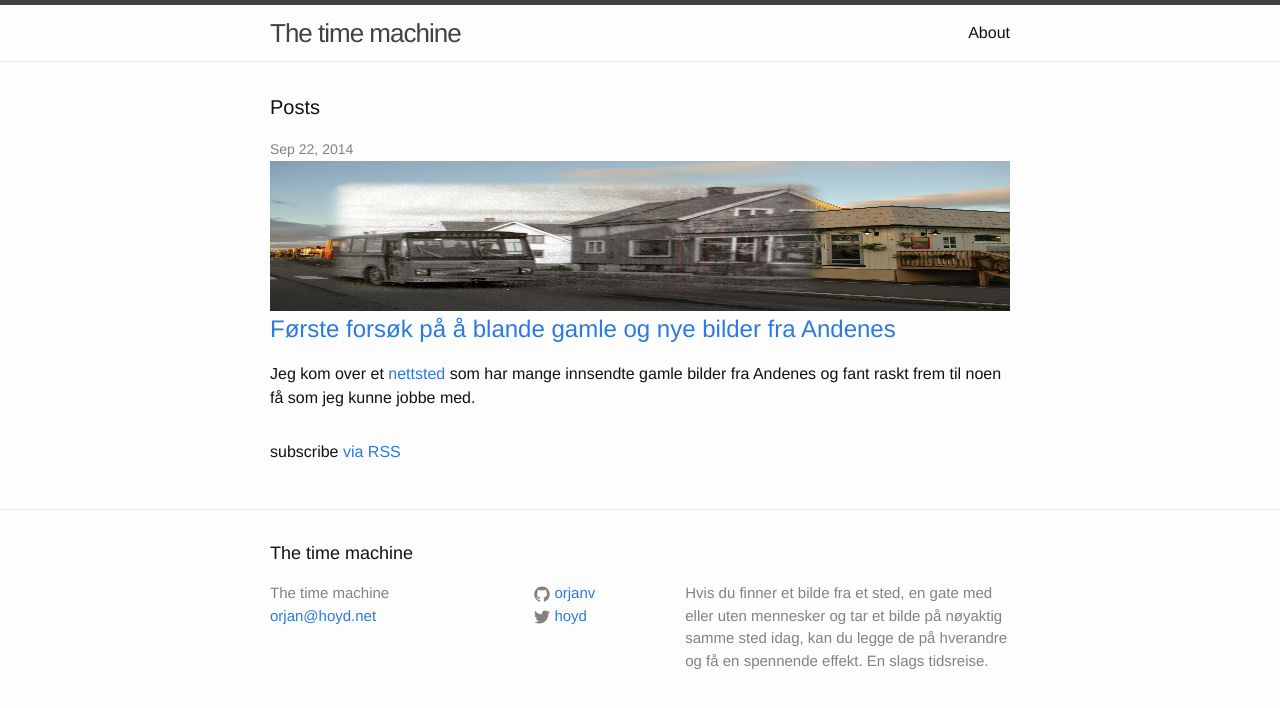
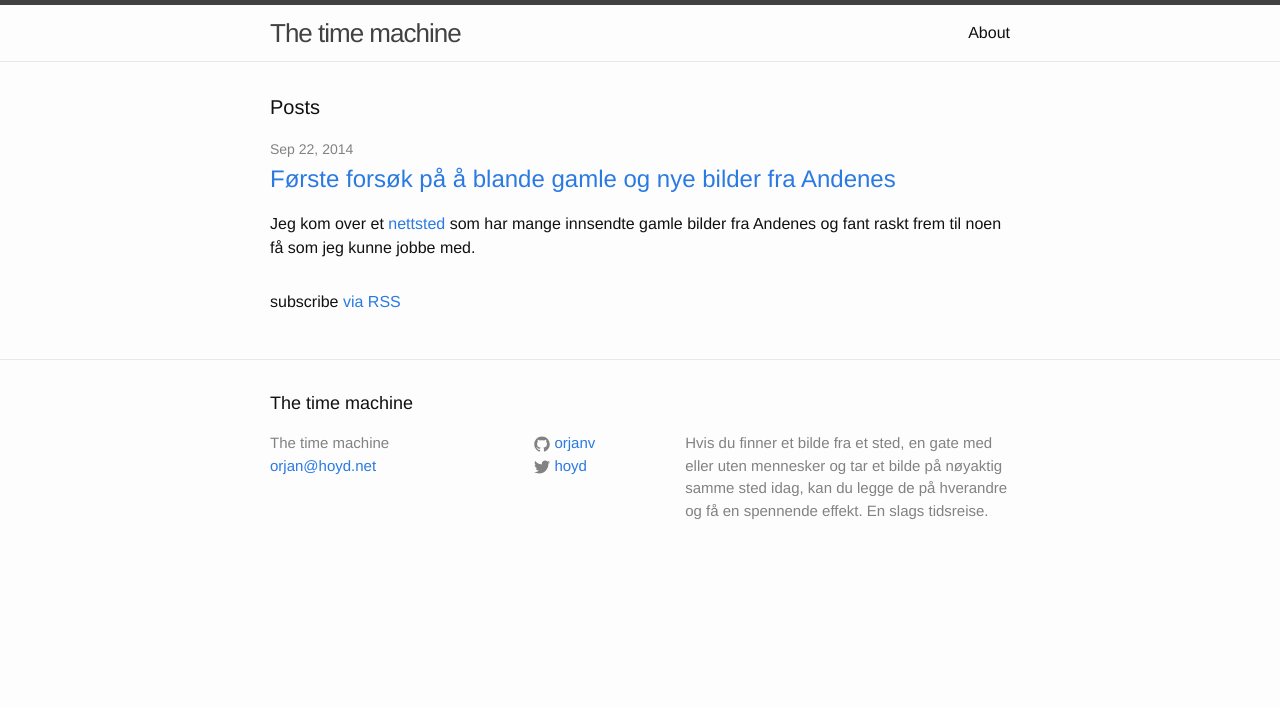
Before and after one commit to orjanv/orjanv.github.io, a Jekyll site: the page built from index.html, in a window 1280 px wide. Shown: the top 708 px of the page. Built offline with Jekyll 4.4.1, drawn with Linux system fonts in a browser that asks for light colours.

Commit message:
updated front

```diff
--- a/index.html
+++ b/index.html
@@ -10,9 +10,6 @@ layout: default
     {% for post in site.posts %}
       <li>
         <span class="post-meta">{{ post.date | date: "%b %-d, %Y" }}</span>
-	<div style="width: 100%; height: 150px; overflow: hidden;">
-	  <img src="{{ post.thumbnail }}" style="width: 100%; height: 150px;"/>
-	</div>
 	<h2>
           <a class="post-link" href="{{ post.url | prepend: site.baseurl }}">{{ post.title }}</a>
         </h2>
```
